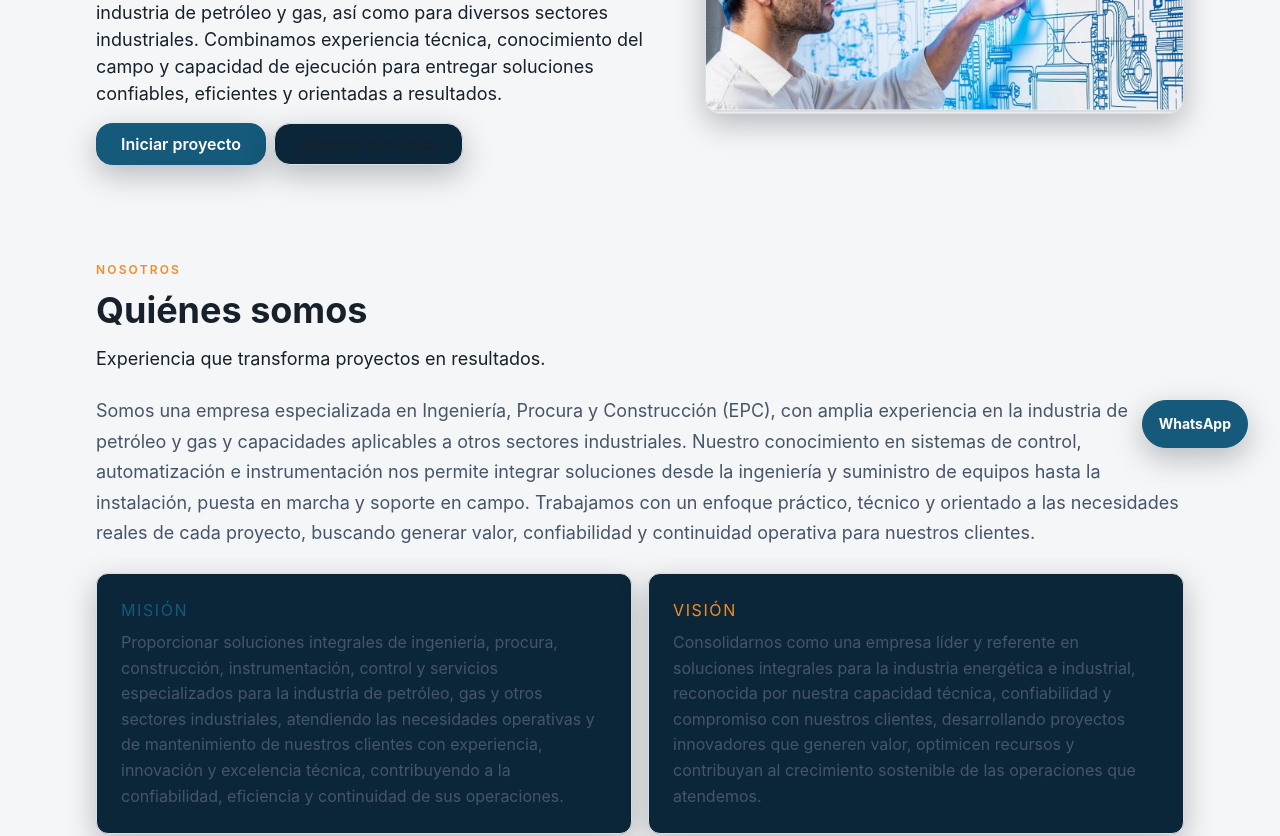
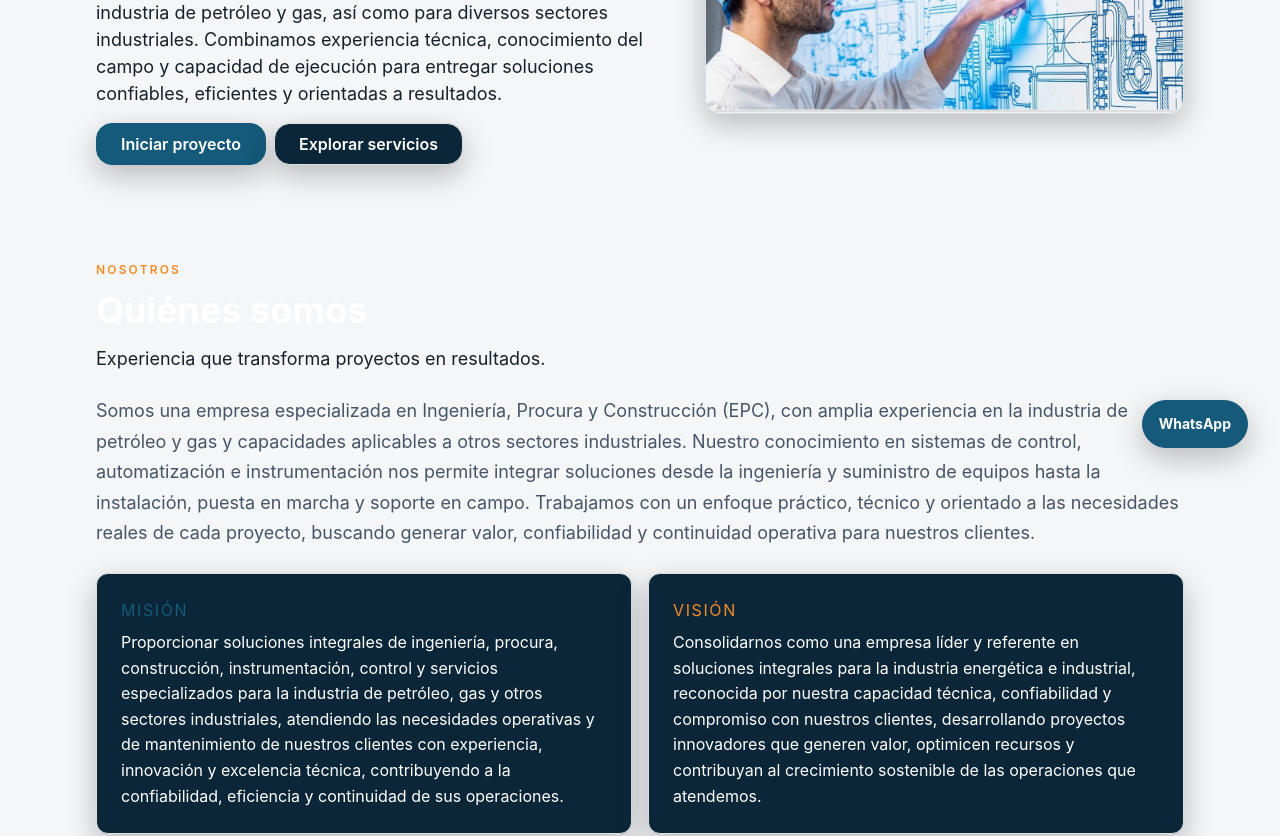
Before and after one commit to Rojano23/EPCDELSURESTE, a React (Vite) app: page / in a window 1280 px wide. Shown: the part 320-1156 px from the top of the page. Built offline with nearby package versions, Linux system fonts and the light colour scheme.

Commit message:
Improve EPC HeroColors

```diff
--- a/src/components/ui/SectionTitle.tsx
+++ b/src/components/ui/SectionTitle.tsx
@@ -27,7 +27,7 @@ export function SectionTitle({
     fontFamily: theme.fontFamilyHeading,
     fontWeight: 700,
     fontSize: 'clamp(1.5rem, 4vw, 2.25rem)',
-    color: theme.textColor,
+    color: theme.textOnDarkColor,
   };
 
   const subtitleStyle: CSSProperties = {
--- a/src/sections/About/AboutContent.tsx
+++ b/src/sections/About/AboutContent.tsx
@@ -53,7 +53,7 @@ export function AboutContent({ company }: AboutContentProps) {
           >
             Misión
           </h3>
-          <p style={{ margin: 0, color: theme.textSecondaryColor, lineHeight: 1.6 }}>
+          <p style={{ margin: 0, color: theme.textOnDarkColor, lineHeight: 1.6 }}>
             {company.mission}
           </p>
         </article>
@@ -78,7 +78,7 @@ export function AboutContent({ company }: AboutContentProps) {
           >
             Visión
           </h3>
-          <p style={{ margin: 0, color: theme.textSecondaryColor, lineHeight: 1.6 }}>
+          <p style={{ margin: 0, color: theme.textOnDarkColor, lineHeight: 1.6 }}>
             {company.vision}
           </p>
         </article>
--- a/src/sections/Contact/ContactDetails.tsx
+++ b/src/sections/Contact/ContactDetails.tsx
@@ -32,8 +32,8 @@ export function ContactDetails({ company }: ContactDetailsProps) {
           <InfoCard key={item.title} title={item.title} description={item.description} ariaLabel={item.title} />
         ))}
       </div>
-      <p style={{ margin: 0, color: theme.textOnDarkColor, lineHeight: 1.6 }}>
-        La información se mantiene centralizada para facilitar reutilizar la plantilla entre clientes.
+      <p style={{ margin: 0, color: theme.textSecondaryColor, lineHeight: 1.6 }}>
+        Contáctanos para una cotización a nuestro correo de ventas.
       </p>
     </section>
   );
--- a/src/sections/Contact/ContactMethods.tsx
+++ b/src/sections/Contact/ContactMethods.tsx
@@ -29,7 +29,7 @@ export function ContactMethods({ company, showSocialLinks }: ContactMethodsProps
   return (
     <section aria-label="Métodos de contacto" style={{ display: 'grid', gap: designTokens.spacing.md }}>
       <div style={{ display: 'flex', flexWrap: 'wrap', gap: designTokens.spacing.sm }}>
-        <Badge label={`WhatsApp: ${company.whatsapp}`} tone="primary" />
+        <Badge label={`WhatsApp: ${company.whatsapp}`} tone="neutral" />
         <Badge label={`Email: ${company.email}`} tone="accent" />
       </div>
 
--- a/src/sections/Contact/ContactSection.tsx
+++ b/src/sections/Contact/ContactSection.tsx
@@ -17,7 +17,7 @@ export function ContactSection() {
           as="h2"
           eyebrow="Estamos listos para conversar"
           title="Contacto"
-          subtitle="Canales configurables para conectar con tu equipo y futuras integraciones comerciales."
+          subtitle="Nuestro equipo está listo para conectar con tu equipo y futuras integraciones comerciales."
         />
 
         <div className="contact-grid" style={{ display: 'grid', gap: designTokens.spacing.lg }}>
--- a/src/sections/Hero/HeroContent.tsx
+++ b/src/sections/Hero/HeroContent.tsx
@@ -49,7 +49,7 @@ export function HeroContent({ company }: HeroContentProps) {
           onClick={() => handleCtaClick(company.secondaryCTA.href)}
           className="focus-ring"
           style={{
-            color: theme.textColor,
+            color: theme.textOnDarkColor,
           }}
         >
           {company.secondaryCTA.label}
--- a/src/sections/Industries/IndustryCard.tsx
+++ b/src/sections/Industries/IndustryCard.tsx
@@ -29,7 +29,7 @@ export function IndustryCard({ industry }: IndustryCardProps) {
 
   const descriptionStyle: CSSProperties = {
     margin: 0,
-    color: theme.textSecondaryColor,
+    color: theme.textOnDarkColor,
     fontSize: '0.95rem',
     lineHeight: 1.65,
   };
```
